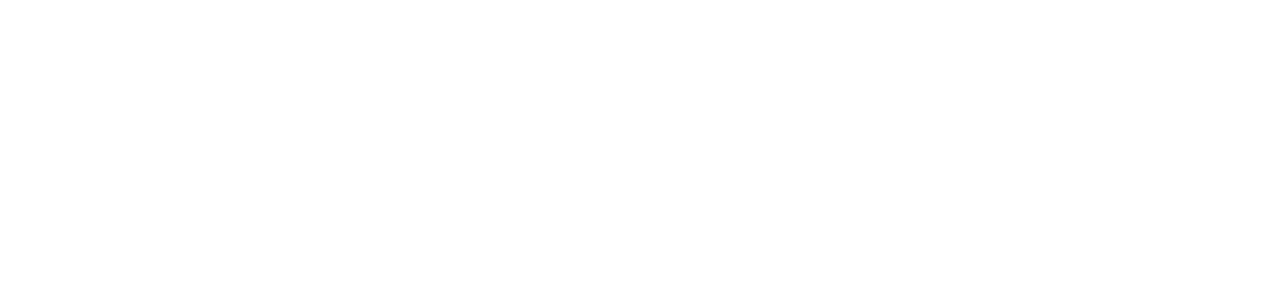
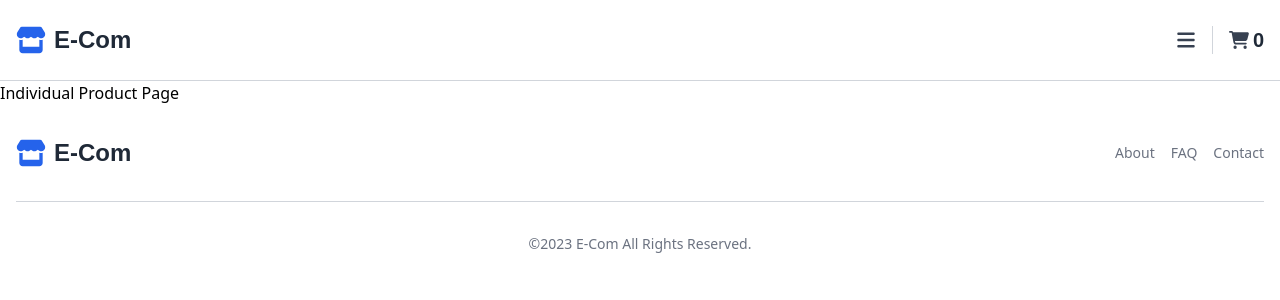
Before and after one commit to karlpnord/js-frameworks-ca, a React (Vite) app: page /products/1 in a window 1280 px wide. Before the commit this address had no page. Shown: the top 300 px of the page. Built offline with nearby package versions, Linux system fonts and the light colour scheme.

Commit message:
Adjustments to header and routing

```diff
--- a/src/App.jsx
+++ b/src/App.jsx
@@ -13,7 +13,7 @@
         <Route index element={<Homepage />}/>
         <Route path='/contact' element={<Contact />}/>
         <Route path='/checkout' element={<Checkout />}/>
-        <Route path='/product' element={<Product />}/>
+        <Route path='/products/:id' element={<Product />}/>
         <Route path='/checkoutsuccess' element={<CheckoutSuccess />}/>
       </Route>
     </Routes>
--- a/src/components/Footer.jsx
+++ b/src/components/Footer.jsx
@@ -3,15 +3,15 @@
 
 const Footer = () => {
   return (
-    <footer className="fixed bottom-0 left-0 z-20 w-full dark:bg-zinc-800">
+    <footer className="w-full dark:bg-zinc-800">
       <div className="container mx-auto p-4 md:py-8">
         <div className="sm:flex sm:items-center sm:justify-between">
-          <a href="/" className="flex items-center gap-2 mb-4 sm:mb-0 rtl:space-x-reverse">
+          <Link to='/' className="flex items-center gap-2 mb-4 sm:mb-0 rtl:space-x-reverse">
             <FaStore className='text-3xl text-blue-600'/>
             <span className="self-center text-2xl font-semibold font-inter whitespace-nowrap text-gray-800  dark:text-gray-300">
               E-Com
             </span>
-          </a>
+          </Link>
             <ul className="flex flex-wrap gap-4 items-center mb-6 text-sm font-medium text-gray-500 sm:mb-0 dark:text-gray-300">
               <li>About</li>
               <li>FAQ</li>
@@ -20,7 +20,7 @@
           </div>
         <hr className="my-6 border-gray-300 sm:mx-auto dark:border-gray-700 lg:my-8"/>
         <span className="block text-sm text-gray-500 sm:text-center dark:text-gray-300">
-          ©2023 E.COM All Rights Reserved.
+          ©2023 E-Com All Rights Reserved.
         </span>
       </div>
     </footer>
--- a/src/components/Header.jsx
+++ b/src/components/Header.jsx
@@ -11,18 +11,18 @@
   }
 
   return (
-    <header className='border-b border-gray-300 relative dark:bg-zinc-800 dark:border-gray-700'>
-      <nav className='container mx-auto flex justify-between items-center py-6 px-4'>
+    <header className='border-b border-gray-300 dark:bg-zinc-800 dark:border-zinc-700'>
+      <nav className='container mx-auto flex justify-between items-center py-6 px-4 relative'>
         <Link to='/' className='flex items-center gap-2'>
           <FaStore className='text-3xl text-blue-600'/>
-          <span className='font-bold text-2xl font-inter text-gray-800  dark:text-gray-300'>E-Com</span>
+          <span className='font-bold text-2xl font-inter text-gray-800 dark:text-gray-300'>E-Com</span>
         </Link>
         <NavList navbarOpen={navbar} toggleNavbar={toggleNavbar}/>
         <div className='flex gap-4'>
           <button onClick={toggleNavbar} className='text-xl text-gray-700 hover:text-gray-900 dark:text-gray-300 dark:hover:text-white transition'>
             {navbar ? <FaX/> : <FaBars/>}
           </button>
-          <Link to='/checkout' className='flex items-center pl-4 border-l border-gray-300 dark:border-gray-700'>
+          <Link to='/checkout' className='flex items-center pl-4 border-l border-gray-300 dark:border-zinc-700'>
             <FaCartShopping className='text-xl text-gray-700 hover:text-gray-900 dark:text-gray-300 dark:hover:text-white transition'/>
             <span className='text-xl font-semibold ml-1 text-gray-800 font-inter dark:text-gray-300'>0</span>
           </Link>
--- a/src/components/NavList.jsx
+++ b/src/components/NavList.jsx
@@ -4,20 +4,20 @@
 
 const NavList = ({navbarOpen, toggleNavbar}) => {
   return (
-    <ul className={`${navbarOpen ? 'block absolute right-0 top-20' : 'hidden'}`}>
+    <ul className={`${navbarOpen ? 'block absolute right-0 top-20 z-50' : 'hidden'}`}>
       <li>
-        <Link to='/' onClick={toggleNavbar} className='flex items-center justify-center gap-2 border border-gray-200 px-12 py-4 hover:bg-gray-100 transition dark:bg-zinc-800 dark:border-gray-700 dark:hover:bg-zinc-600'>
+        <Link to='/' onClick={toggleNavbar} className='flex items-center justify-center gap-2 border border-gray-200 px-12 py-4 bg-white hover:bg-gray-100 transition dark:bg-zinc-800 dark:border-gray-700 dark:hover:bg-zinc-600'>
           <FaHouse className='text-xl text-gray-700 dark:text-gray-300'/>
           <span className='font-medium text-md text-gray-800 font-inter dark:text-gray-300'>Home</span>
         </Link>
       </li>
       <li>
-        <Link to='/contact' onClick={toggleNavbar} className='flex items-center justify-center gap-2 border border-gray-200 px-12 py-4 hover:bg-gray-100 transition dark:bg-zinc-800 dark:hover:bg-zinc-600 dark:border-gray-700'>
+        <Link to='/contact' onClick={toggleNavbar} className='flex items-center justify-center gap-2 border border-gray-200 px-12 py-4 bg-white hover:bg-gray-100 transition dark:bg-zinc-800 dark:hover:bg-zinc-600 dark:border-gray-700'>
           <FaEnvelope className='text-xl text-gray-700 dark:text-gray-300'/>
           <span className='font-medium text-md text-gray-800 font-inter dark:text-gray-300'>Contact</span>
         </Link>
       </li>
-      <li className='flex items-center justify-center gap-2 border border-gray-200 px-12 py-4 dark:bg-zinc-800 dark:border-gray-700 hover:bg-gray-100 dark:hover:bg-zinc-600 transition'>
+      <li className='flex items-center justify-center gap-2 border border-gray-200 px-12 py-4 dark:bg-zinc-800 dark:border-gray-700 bg-white hover:bg-gray-100 dark:hover:bg-zinc-600 transition'>
         <DarkModeToggle />
       </li>
     </ul>
--- a/src/pages/Home/Homepage.jsx
+++ b/src/pages/Home/Homepage.jsx
@@ -1,9 +1,33 @@
-import React from 'react';
+import SearchInput from "../../components/form/SearchInput";
+import { useApi } from "../../hooks/useApi";
+import ProductContainer from "../../components/ProductContainer";
+import { useState } from 'react';
+import { FaMagnifyingGlass } from "react-icons/fa6";
 
 const Homepage = () => {
+  const [searchValue, setSearchValue] = useState('');
+
+  const { data, isLoading, isError } = useApi('https://v2.api.noroff.dev/online-shop');
+  isError && <div>Error displaying products</div>
+
   return (
-    <div>
-      Homepage
+    <div className='dark:bg-zinc-800 bg-gray-100'>
+      <div className='container mx-auto flex flex-col py-6 px-4'>
+        <div className="flex flex-col gap-6 md:flex-row justify-between mt-6">
+          <h1 className="text-2xl font-semibold dark:text-gray-200">Our Products</h1>
+          <form className='flex'>
+            <SearchInput value={searchValue} setter={setSearchValue}/>
+            <button type='submit' className='border border-gray-300 px-5 py-2 dark:border-zinc-600 hover:bg-gray-100 dark:hover:bg-zinc-600 transition'>
+              <FaMagnifyingGlass className="text-lg text-gray-600 dark:text-gray-400"/>
+            </button>
+          </form>
+        </div>
+        <div>
+          {isLoading && <div>Loading...</div>}
+          {isError && <div>Error displaying products</div>}
+          <ProductContainer data={data}/>
+        </div>
+      </div>
     </div>
   )
 };
```
